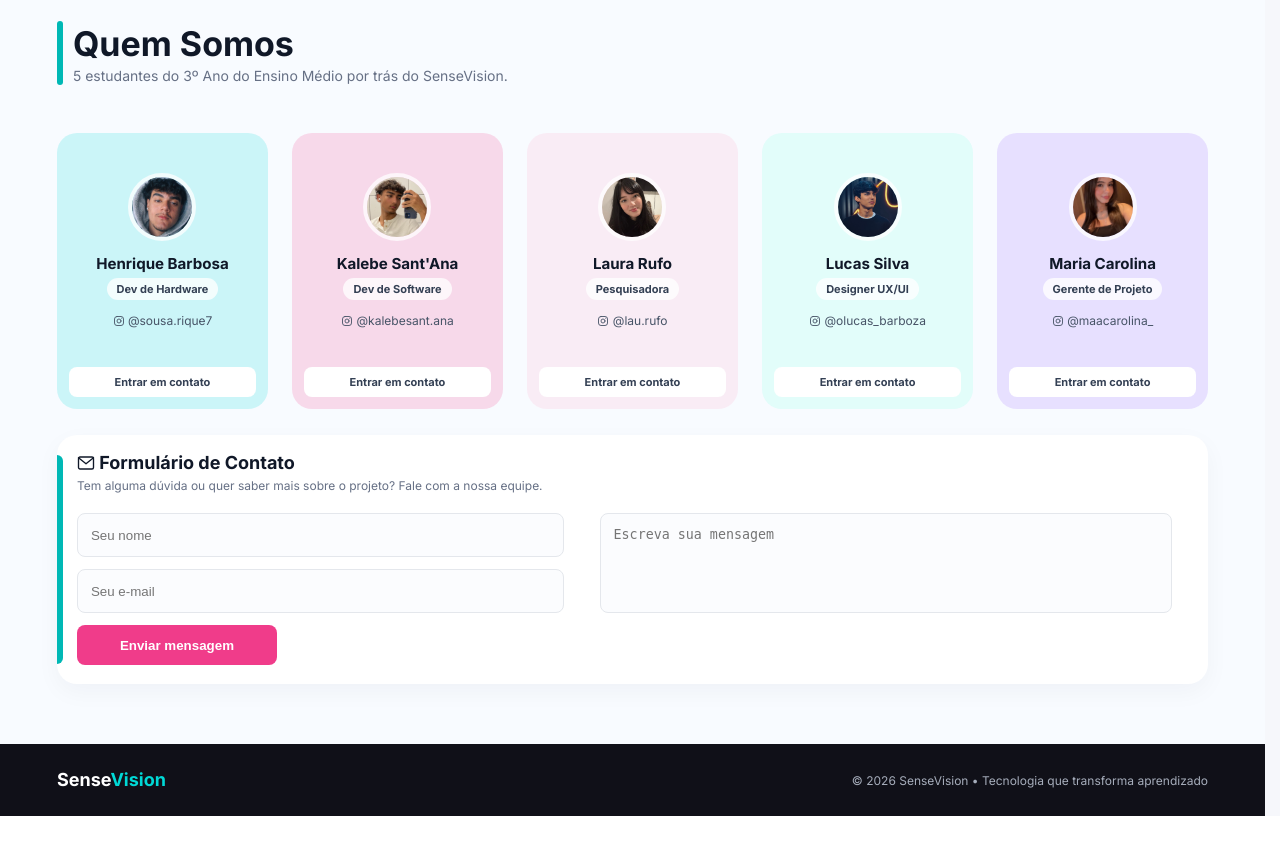
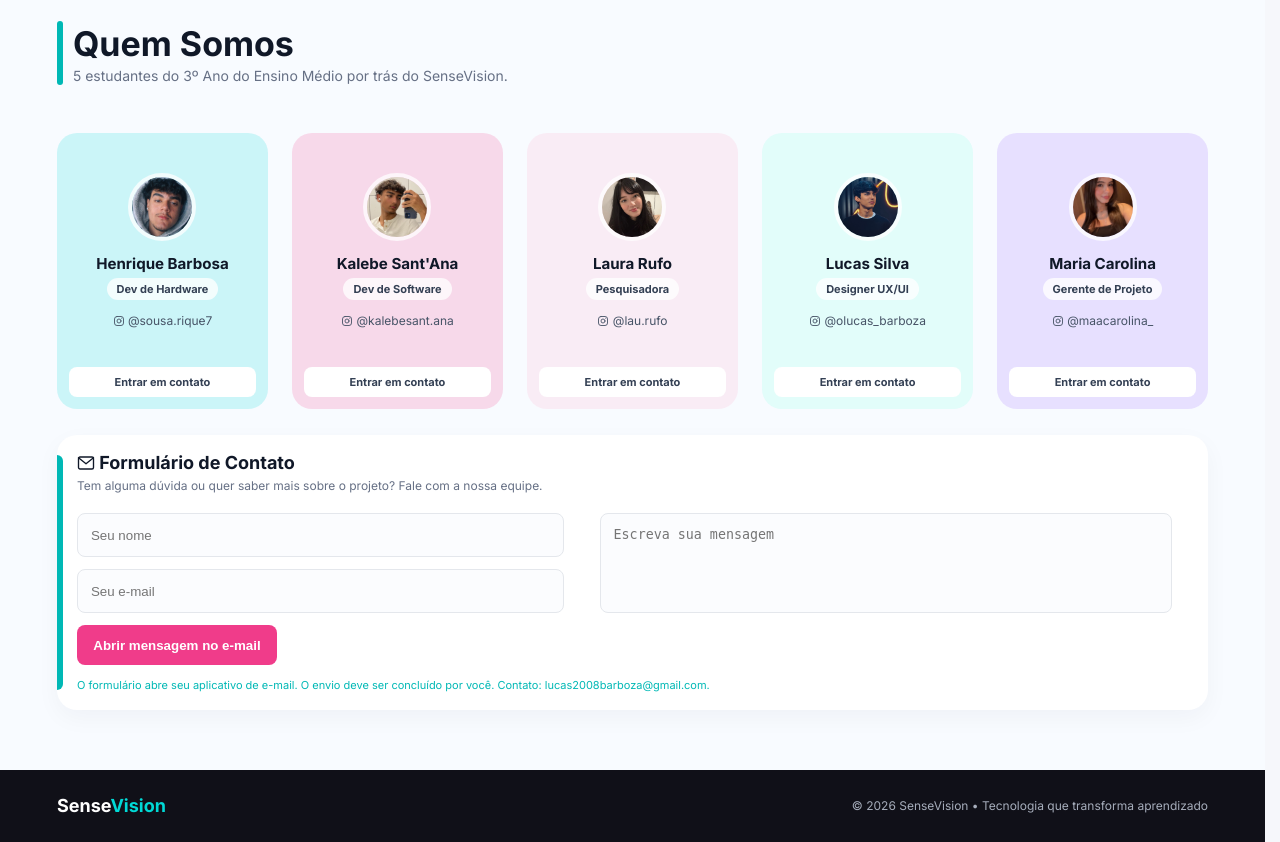
Before and after one commit to 1ucasxz/sense-vision-website, a PHP site: page /equipe.html in a window 1280 px wide. Shown: the part 112-954 px from the top of the page. Before the commit the page ends 928 px from the top, so only its background shows below. Run offline with PHP 8.4, Linux system fonts and the light colour scheme.

Commit message:
Revisa requisitos da etapa 2, contatos e referencias

```diff
--- a/equipe.html
+++ b/equipe.html
@@ -1,11 +1,11 @@
-<!DOCTYPE html><html lang="pt-BR"><head><meta charset="UTF-8"><meta name="viewport" content="width=device-width,initial-scale=1"><title>Quem Somos | SenseVision</title><link rel="preconnect" href="https://fonts.googleapis.com"><link rel="preconnect" href="https://fonts.gstatic.com" crossorigin><link href="https://fonts.googleapis.com/css2?family=Inter:wght@400;600;700&display=swap" rel="stylesheet"><link rel="stylesheet" href="css/style.css?v=icons-1"><link rel="stylesheet" href="parte2.css?v=icons-1"><link rel="stylesheet" href="css/dark.css?v=icons-1"><link rel="stylesheet" href="css/icons.css?v=icons-1"><link rel="stylesheet" href="css/responsive.css?v=layout-3"></head><body>
+<!DOCTYPE html><html lang="pt-BR"><head><meta charset="UTF-8"><meta name="viewport" content="width=device-width,initial-scale=1"><title>Quem Somos | SenseVision</title><link rel="preconnect" href="https://fonts.googleapis.com"><link rel="preconnect" href="https://fonts.gstatic.com" crossorigin><link href="https://fonts.googleapis.com/css2?family=Inter:wght@400;600;700&display=swap" rel="stylesheet"><link rel="stylesheet" href="css/style.css?v=icons-1"><link rel="stylesheet" href="parte2.css?v=etapa2-2"><link rel="stylesheet" href="css/dark.css?v=icons-1"><link rel="stylesheet" href="css/icons.css?v=icons-1"><link rel="stylesheet" href="css/responsive.css?v=layout-3"></head><body>
 <header class="header" id="header"><div class="container header__inner"><a class="logo" href="index.html">Sense<span>Vision</span></a><nav class="nav" id="nav" aria-label="Navegação principal"><a href="index.html" class="nav__link">Início</a><a href="instrucoes.html" class="nav__link">Instruções</a><a href="produto.html" class="nav__link">Produto</a><a href="equipe.html" class="nav__link nav__link--active" aria-current="page">Equipe</a><a href="referencias.html" class="nav__link">Referências</a><a href="jogo.html" class="nav__link">O Jogo</a></nav><a href="https://maxxagenciadigital.com.br/matf/" class="btn btn--pill btn--teal header__cta">Jogar <span class="icon icon--game" aria-hidden="true"></span></a><button class="menu-toggle" id="menuToggle" aria-label="Abrir menu" aria-expanded="false"><span></span><span></span><span></span></button></div></header>
 <main class="page-main"><section class="page-intro"><h1>Quem Somos</h1><p><span class="intro-desktop">5 estudantes do 3º Ano do Ensino Médio por trás do SenseVision.</span><span class="intro-mobile">A equipe SenseVision.</span></p></section>
 <section class="team-grid" aria-label="Equipe SenseVision">
-<article class="member-card"><img class="member-photo" src="assets/img/team/henrique.jpg" alt="Henrique Barbosa"><h2>Henrique Barbosa</h2><span class="member-role">Dev de Hardware</span><p class="member-social"><span class="icon icon--instagram" aria-hidden="true"></span> @sousa.rique7</p><a class="member-contact" href="#contato">Entrar em contato</a></article>
-<article class="member-card"><img class="member-photo" src="assets/img/team/kalebe.jpg" alt="Kalebe Sant'Ana"><h2>Kalebe Sant'Ana</h2><span class="member-role">Dev de Software</span><p class="member-social"><span class="icon icon--instagram" aria-hidden="true"></span> @kalebesant.ana</p><a class="member-contact" href="#contato">Entrar em contato</a></article>
-<article class="member-card"><img class="member-photo" src="assets/img/team/laura.jpg" alt="Laura Rufo"><h2>Laura Rufo</h2><span class="member-role">Pesquisadora</span><p class="member-social"><span class="icon icon--instagram" aria-hidden="true"></span> @lau.rufo</p><a class="member-contact" href="#contato">Entrar em contato</a></article>
-<article class="member-card"><img class="member-photo" src="assets/img/team/lucas.jpg" alt="Lucas Silva"><h2>Lucas Silva</h2><span class="member-role">Designer UX/UI</span><p class="member-social"><span class="icon icon--instagram" aria-hidden="true"></span> @olucas_barboza</p><a class="member-contact" href="#contato">Entrar em contato</a></article>
-<article class="member-card"><img class="member-photo" src="assets/img/team/maria.jpg" alt="Maria Carolina"><h2>Maria Carolina</h2><span class="member-role">Gerente de Projeto</span><p class="member-social"><span class="icon icon--instagram" aria-hidden="true"></span> @maacarolina_</p><a class="member-contact" href="#contato">Entrar em contato</a></article></section>
-<section class="contact-panel" id="contato"><h2><span class="icon icon--mail" aria-hidden="true"></span> Formulário de Contato</h2><p>Tem alguma dúvida ou quer saber mais sobre o projeto? Fale com a nossa equipe.</p><form class="contact-form"><input name="nome" aria-label="Nome" placeholder="Seu nome" required><input name="email" type="email" aria-label="E-mail" placeholder="Seu e-mail" required><textarea name="mensagem" aria-label="Mensagem" placeholder="Escreva sua mensagem" required></textarea><button type="submit">Enviar mensagem</button><span class="form-status" aria-live="polite"></span></form></section></main>
-<footer class="site-footer--compact"><a class="logo" href="index.html">Sense<span>Vision</span></a><p>© 2026 SenseVision • Tecnologia que transforma aprendizado</p></footer><script src="js/theme.js?v=icons-1"></script><script src="js/script.js"></script><script src="parte2.js"></script></body></html>
+<article class="member-card"><img class="member-photo" src="assets/img/team/henrique.jpg" alt="Henrique Barbosa"><h2>Henrique Barbosa</h2><span class="member-role">Dev de Hardware</span><a class="member-social" href="https://www.instagram.com/sousa.rique7/" target="_blank" rel="noopener noreferrer" aria-label="Instagram de @sousa.rique7"><span class="icon icon--instagram" aria-hidden="true"></span> @sousa.rique7</a><a class="member-contact" href="#contato">Entrar em contato</a></article>
+<article class="member-card"><img class="member-photo" src="assets/img/team/kalebe.jpg" alt="Kalebe Sant'Ana"><h2>Kalebe Sant'Ana</h2><span class="member-role">Dev de Software</span><a class="member-social" href="https://www.instagram.com/kalebesant.ana/" target="_blank" rel="noopener noreferrer" aria-label="Instagram de @kalebesant.ana"><span class="icon icon--instagram" aria-hidden="true"></span> @kalebesant.ana</a><a class="member-contact" href="#contato">Entrar em contato</a></article>
+<article class="member-card"><img class="member-photo" src="assets/img/team/laura.jpg" alt="Laura Rufo"><h2>Laura Rufo</h2><span class="member-role">Pesquisadora</span><a class="member-social" href="https://www.instagram.com/lau.rufo/" target="_blank" rel="noopener noreferrer" aria-label="Instagram de @lau.rufo"><span class="icon icon--instagram" aria-hidden="true"></span> @lau.rufo</a><a class="member-contact" href="#contato">Entrar em contato</a></article>
+<article class="member-card"><img class="member-photo" src="assets/img/team/lucas.jpg" alt="Lucas Silva"><h2>Lucas Silva</h2><span class="member-role">Designer UX/UI</span><a class="member-social" href="https://www.instagram.com/olucas_barboza/" target="_blank" rel="noopener noreferrer" aria-label="Instagram de @olucas_barboza"><span class="icon icon--instagram" aria-hidden="true"></span> @olucas_barboza</a><a class="member-contact" href="#contato">Entrar em contato</a></article>
+<article class="member-card"><img class="member-photo" src="assets/img/team/maria.jpg" alt="Maria Carolina"><h2>Maria Carolina</h2><span class="member-role">Gerente de Projeto</span><a class="member-social" href="https://www.instagram.com/maacarolina_/" target="_blank" rel="noopener noreferrer" aria-label="Instagram de @maacarolina_"><span class="icon icon--instagram" aria-hidden="true"></span> @maacarolina_</a><a class="member-contact" href="#contato">Entrar em contato</a></article></section>
+<section class="contact-panel" id="contato"><h2><span class="icon icon--mail" aria-hidden="true"></span> Formulário de Contato</h2><p>Tem alguma dúvida ou quer saber mais sobre o projeto? Fale com a nossa equipe.</p><form class="contact-form"><input autocomplete="name" name="nome" aria-label="Nome" placeholder="Seu nome" required><input autocomplete="email" name="email" type="email" aria-label="E-mail" placeholder="Seu e-mail" required><textarea name="mensagem" aria-label="Mensagem" placeholder="Escreva sua mensagem" required></textarea><button type="submit">Abrir mensagem no e-mail</button><span class="form-status" role="status" aria-live="polite">O formulário abre seu aplicativo de e-mail. O envio deve ser concluído por você. Contato: <a href="mailto:lucas2008barboza@gmail.com">lucas2008barboza@gmail.com</a>.</span></form></section></main>
+<footer class="site-footer--compact"><a class="logo" href="index.html">Sense<span>Vision</span></a><p>© 2026 SenseVision • Tecnologia que transforma aprendizado</p></footer><script src="js/theme.js?v=icons-1"></script><script src="js/script.js"></script><script src="parte2.js?v=etapa2-2"></script></body></html>
--- /dev/null
+++ b/package.json
@@ -0,0 +1,6 @@
+{
+  "name": "sense-vision-website",
+  "private": true,
+  "version": "1.0.0",
+  "engines": { "node": "24.x" }
+}
--- a/parte2.css
+++ b/parte2.css
@@ -1,4 +1,9 @@
 :root{--page-bg:#f8fbff;--panel:#fff;--ink:#101828;--muted:#667085;--teal:#00b8b5;--pink:#f03c8a}
+.member-social:hover { text-decoration: underline; }
+.member-social:focus-visible { outline: 2px solid var(--teal); outline-offset: 4px; }
+.contact-panel { height: auto !important; }
+.contact-form .form-status { display: block; grid-column: 1 / -1; line-height: 1.5; }
+.contact-form { grid-template-rows: 44px 44px 40px auto !important; }
 .page-main{height:auto;min-height:916px;background:var(--page-bg)}
 .page-intro{height:108px;display:flex;flex-direction:column;justify-content:center;padding-left:max(64px,calc((100vw - 1312px)/2));position:relative}
 .page-intro:before{content:"";position:absolute;left:max(46px,calc((100vw - 1348px)/2));width:6px;height:64px;border-radius:8px;background:var(--teal)}
--- a/parte2.js
+++ b/parte2.js
@@ -1,6 +1,11 @@
 document.querySelector('.contact-form')?.addEventListener('submit', (event) => {
   event.preventDefault();
-  const status = event.currentTarget.querySelector('.form-status');
-  if (status) status.textContent = 'Mensagem preparada com sucesso!';
-  event.currentTarget.reset();
+  const form = event.currentTarget;
+  if (!form.reportValidity()) return;
+  const data = new FormData(form);
+  const subject = encodeURIComponent(`Contato SenseVision — ${data.get('nome').trim()}`);
+  const body = encodeURIComponent(`Nome: ${data.get('nome').trim()}\nE-mail: ${data.get('email').trim()}\n\n${data.get('mensagem').trim()}`);
+  const status = form.querySelector('.form-status');
+  if (status) status.textContent = 'Conclua o envio no seu aplicativo de e-mail. Se ele não abrir, envie a mensagem para lucas2008barboza@gmail.com. Os campos foram preservados.';
+  window.location.href = `mailto:lucas2008barboza@gmail.com?subject=${subject}&body=${body}`;
 });
```
Also changed, not shown: referencias.html (+7 -8 lines), README.md, vercel.json (added).
